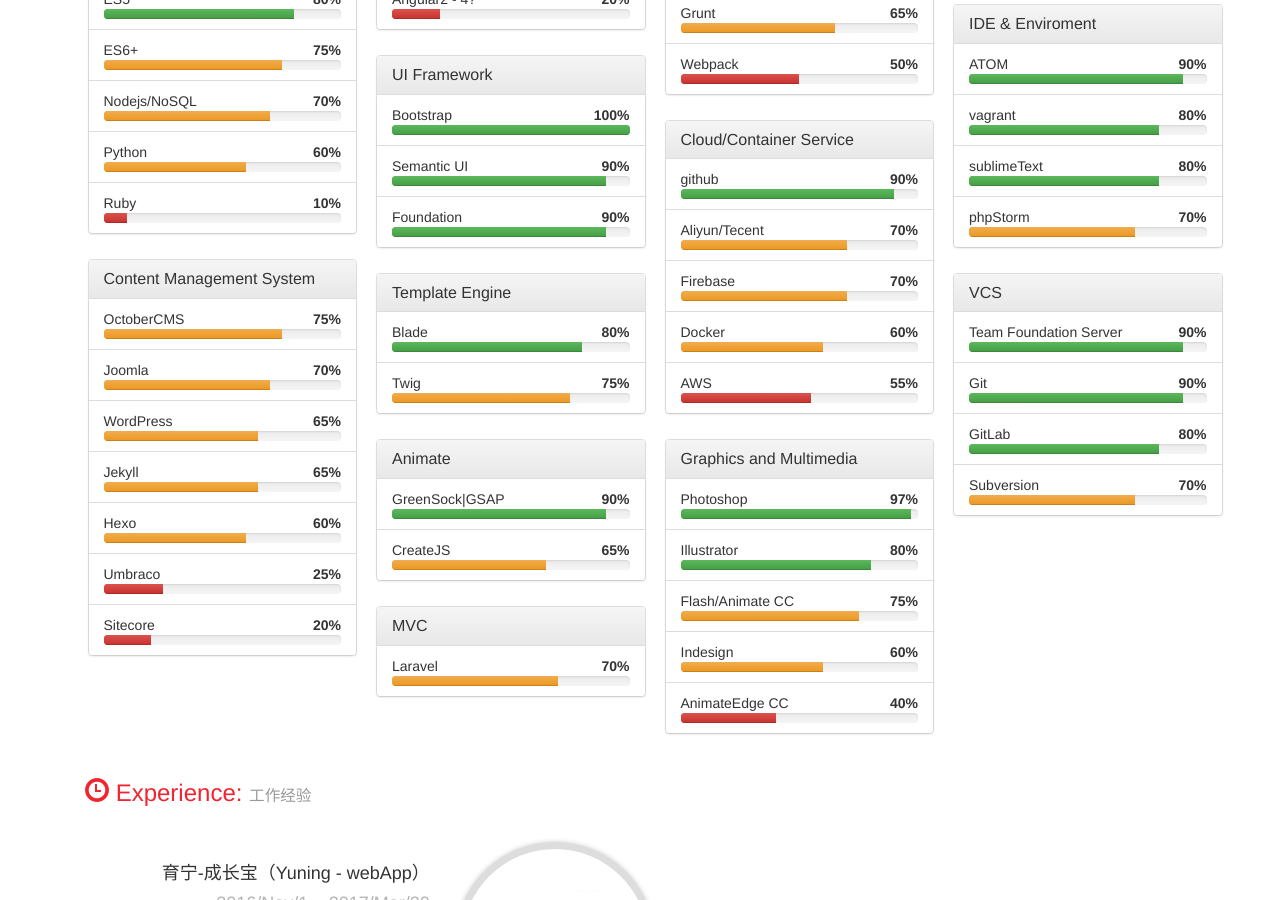
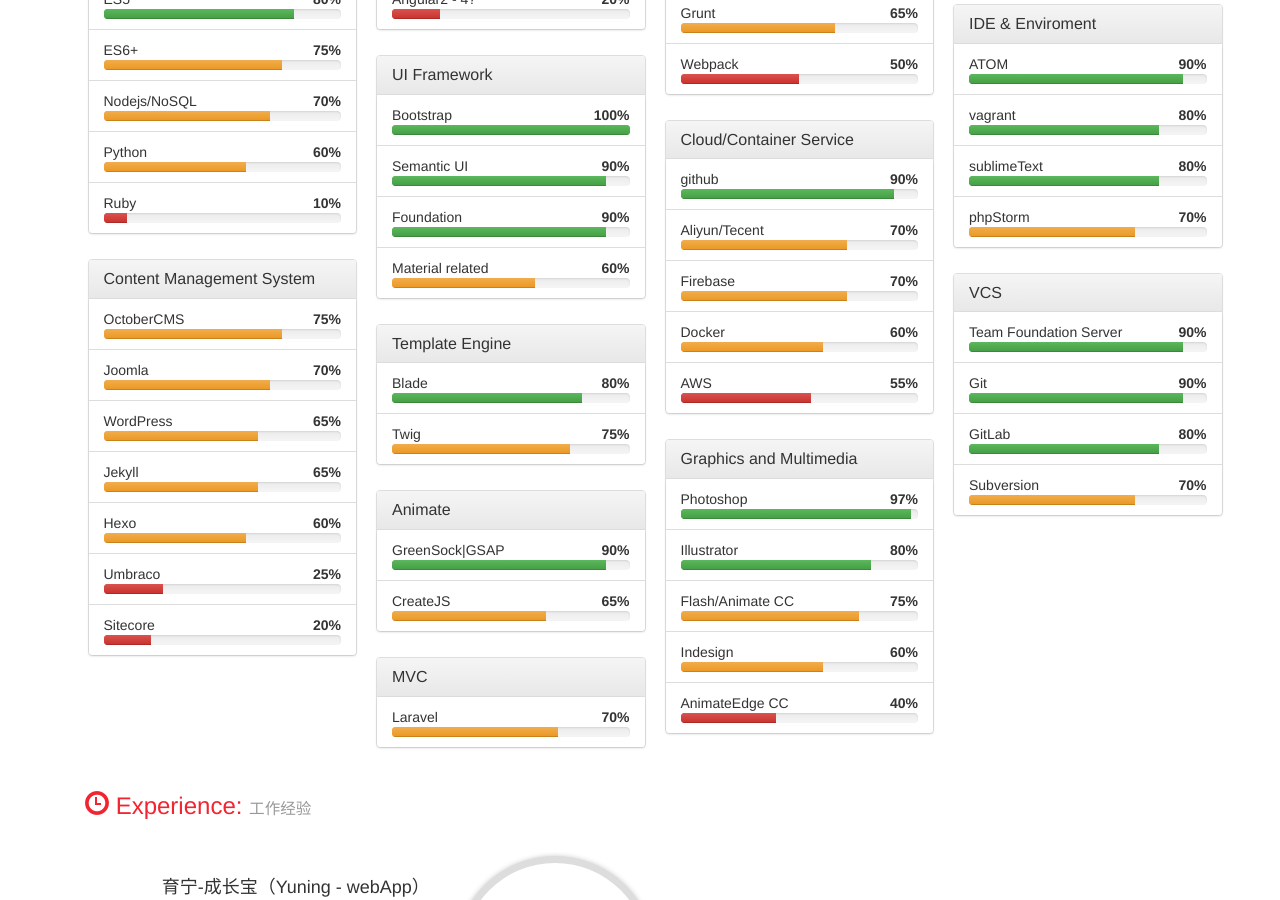
Before and after one commit to iamike/iamike.github.io, a Jekyll site: the page built from cv.html, in a window 1280 px wide and 900 px high, scrolled down 1255 px. Built offline with Jekyll 4.4.1, drawn with Linux system fonts in a browser that asks for light colours; comment, search, counter and statistics services are not loaded.

Commit message:
Update skills.json

```diff
--- a/_data/skills.json
+++ b/_data/skills.json
@@ -80,8 +80,11 @@
                 "name": "Foundation",
                 "score": 90
             },{
-            "name": "Semantic UI",
+                "name": "Semantic UI",
                 "score": 90
+            },{
+                "name": "Material related",
+                "score": 60
             }]
         }, {
             "name": "Template Engine",
```
